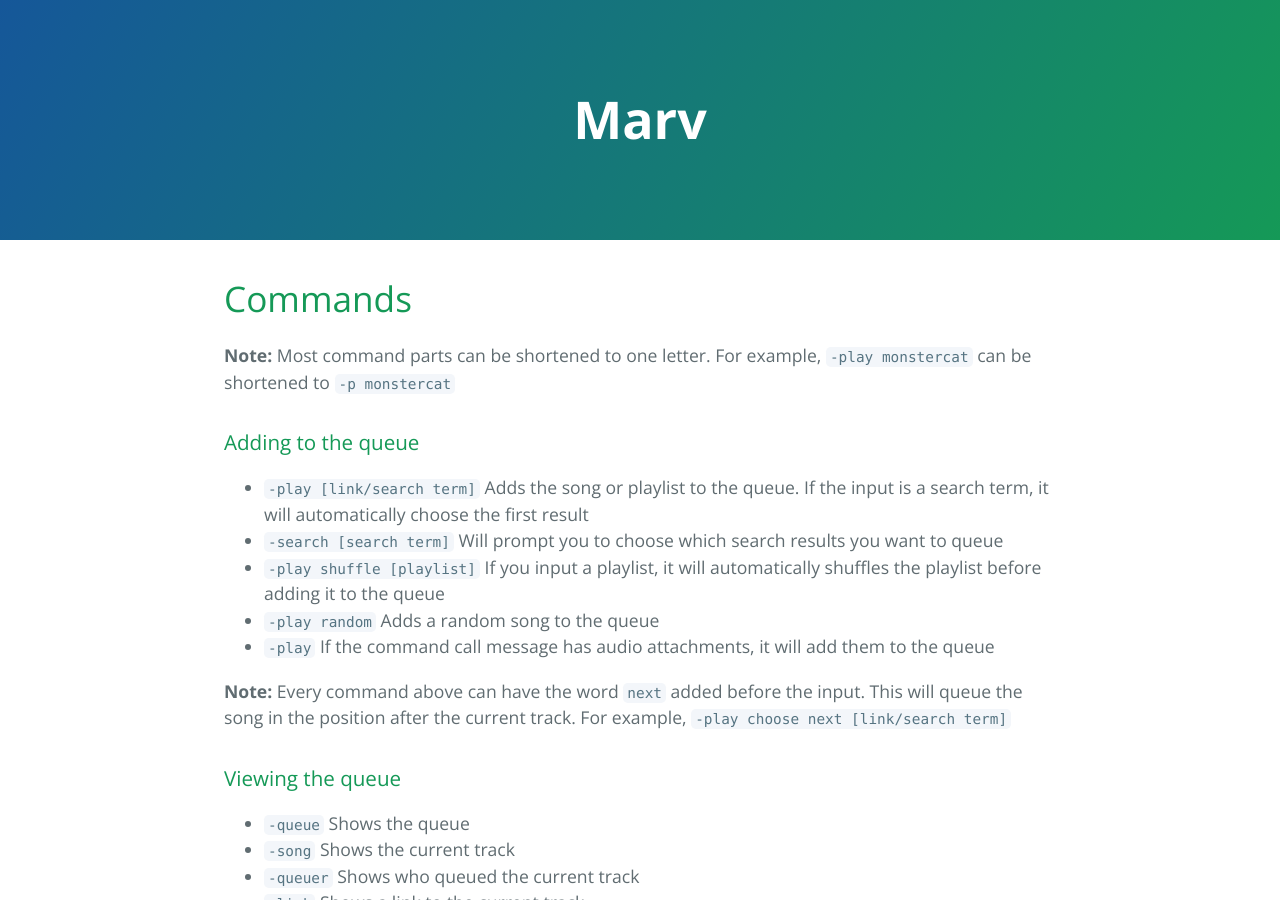
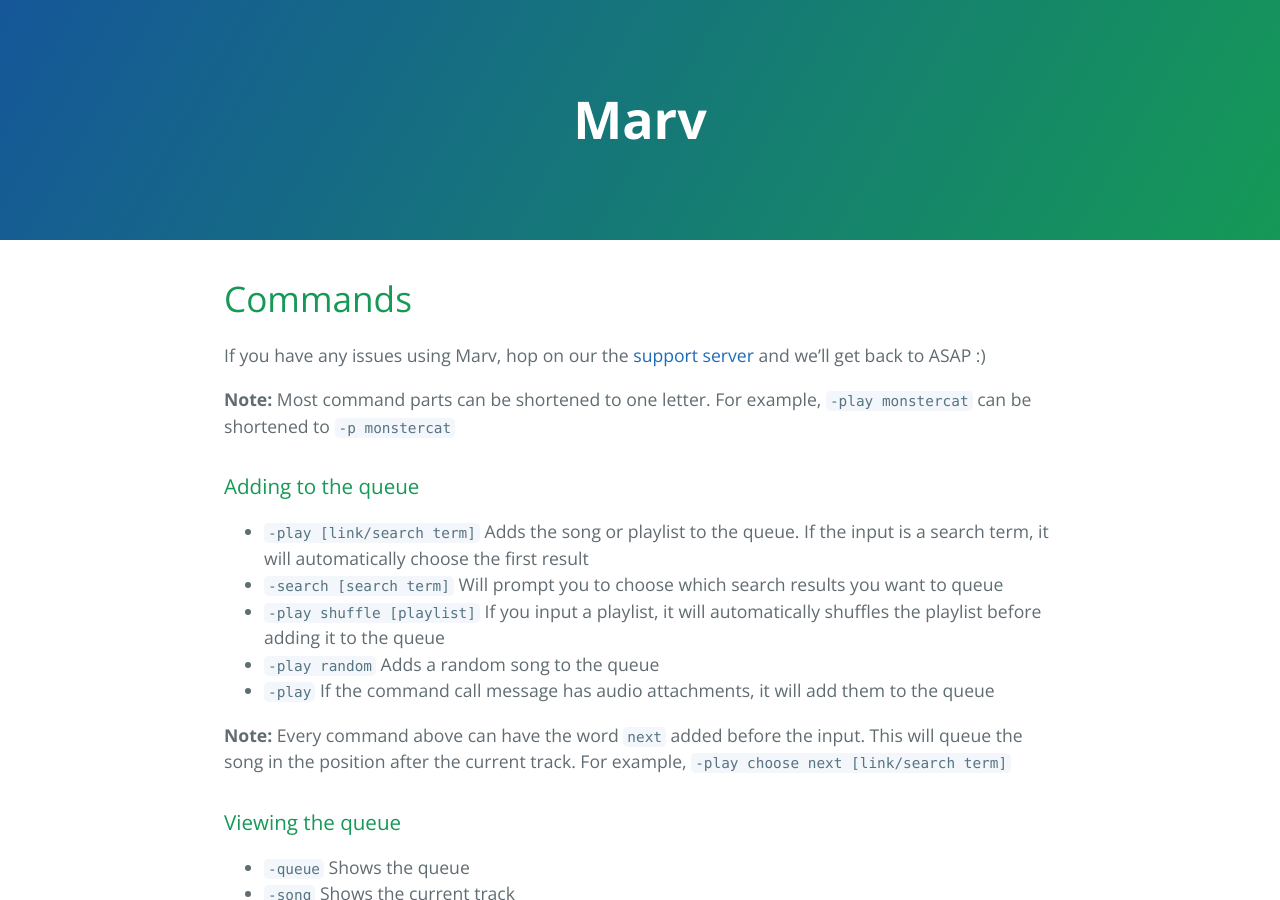
Before and after one commit to mymindishazel/marv-docs, a Jekyll site: the page built from commands.md, in a window 1280 px wide and 900 px high. Built offline with Jekyll 4.4.1, drawn with Linux system fonts in a browser that asks for light colours; our own code applies the rules of GitHub Pages for plain Markdown files.

Commit message:
Update commands.md

```diff
--- a/commands.md
+++ b/commands.md
@@ -1,4 +1,6 @@
 # Commands
+
+If you have any issues using Marv, hop on our the [support server](https://discord.gg/WmDyx7C) and we'll get back to ASAP :)
 
 **Note:** Most command parts can be shortened to one letter. For example, `-play monstercat` can be shortened to `-p monstercat`
 
```
